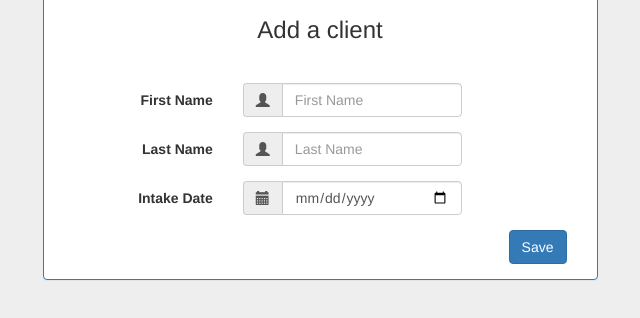
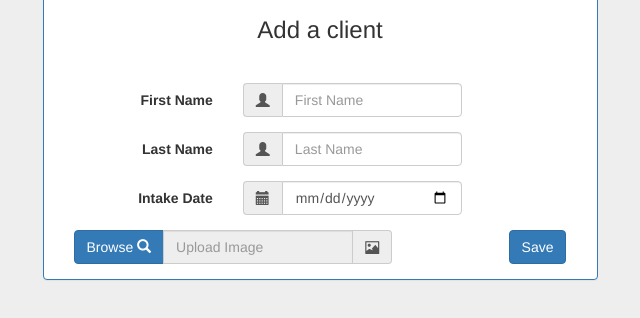
Before and after one commit to bklynate/EMR, a website: page public/index.html in a window 1280 px wide. Shown: the part 158-476 px from the top of the page, without its empty margins (320-960 px from the left). Drawn offline with nearby package versions, Linux system fonts and the light colour scheme.

Commit message:
Created browse button. #6

```diff
--- a/public/index.html
+++ b/public/index.html
@@ -51,7 +51,21 @@
                     </div>
                   </div>
                 </div>
-                <div class="col-sm-12 text-right">
+                <div class="col-sm-8 text-left">
+                  <div class="input-group">
+                    <label class="input-group-btn">
+                      <span class="btn btn-primary">
+                        Browse<input id="browse" type="file" style="display: none;" multiple />
+                        <i class="glyphicon glyphicon-search"></i>
+                      </span>
+                    </label>
+                    <input id="pic-file" class="form-control" type="text" placeholder="Upload Image" readonly />
+                    <div class="input-group-addon">
+                    <span class="glyphicon glyphicon-picture"></span>
+                    </div>
+                  </div>
+                </div>
+                <div class="col-sm-4 text-right">
                   <button type="submit" class="btn btn-primary">Save</button>
                 </div>
               </form>
--- a/public/styles.css
+++ b/public/styles.css
@@ -11,3 +11,7 @@ body {
 #panel {
   padding-top: 5%;
 }
+
+#pic-file {
+  width: 100%;
+}
```
